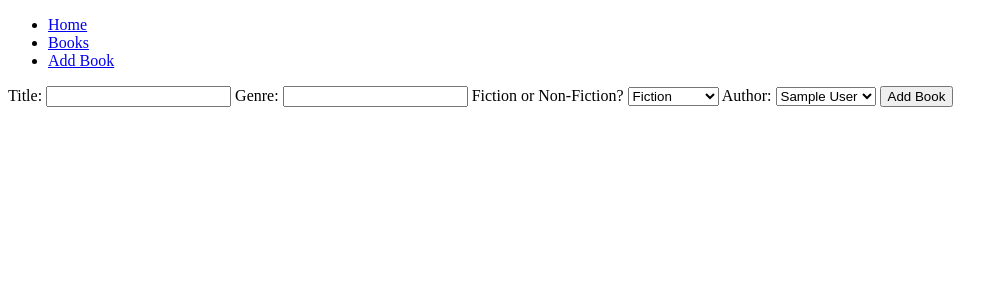
After one commit to lewissykes95/book_library_lab, a Flask app: page /books/new in a window 1280 px wide. The commit adds this page. Shown: the top 300 px of the page, without its empty margins (0-1008 px from the left). Run offline with Flask 2, Linux system fonts and the light colour scheme; a database or web service that is not in the repository returns one stand-in record (values such as "Sample title"); some libraries are stand-ins or nearby versions.

Commit message:
create book fucntionality added

```diff
--- a/controllers/books_controller.py
+++ b/controllers/books_controller.py
@@ -10,3 +10,18 @@ books_blueprint = Blueprint('books', __name__)
 def index():
     books = book_repo.select_all()
     return render_template('index.html', all_books = books)
+
+@books_blueprint.route('/books/new')
+def new():
+    authors = author_repo.select_all()
+    return render_template('books/new.html', all_authors = authors)
+
+@books_blueprint.route('/books', methods=['POST'])
+def create():
+    title = request.form['title']
+    genre = request.form['genre']
+    fiction = request.form['fiction']
+    author = author_repo.select(request.form['author_id'])
+    book = Book(title, genre, fiction, author)
+    book_repo.save(book)
+    return redirect('/books')
--- a/templates/base.html
+++ b/templates/base.html
@@ -12,6 +12,7 @@
             <ul>
                 <li><a href="/">Home</a></li>
                 <li><a href="/books">Books</a></li>
+                <li><a href="/books/new">Add Book</a></li>
             </ul>
         </nav>
     </header>
--- /dev/null
+++ b/templates/books/new.html
@@ -0,0 +1,20 @@
+{% extends 'base.html' %} {% block content %}
+    <form action="/books" method="post">
+        <label for="title">Title:</label>
+        <input type="text" id="title" name="title">
+        <label for="genre">Genre:</label>
+        <input type="text" id="genre" name="genre">
+        <label for="fiction">Fiction or Non-Fiction?</label>
+        <select name="fiction" id="fiction">
+            <option value="true">Fiction</option>
+            <option value="false">Non-Fiction</option>
+        </select>
+        <label for="author">Author:</label>
+        <select name="author_id" id="author">
+            {% for author in all_authors %}
+                <option value="{{author.id}}">{{author.first_name}} {{author.last_name}}</option>
+            {% endfor %}
+        </select>
+        <input type="submit" value="Add Book">
+    </form>
+{% endblock content %}
```
